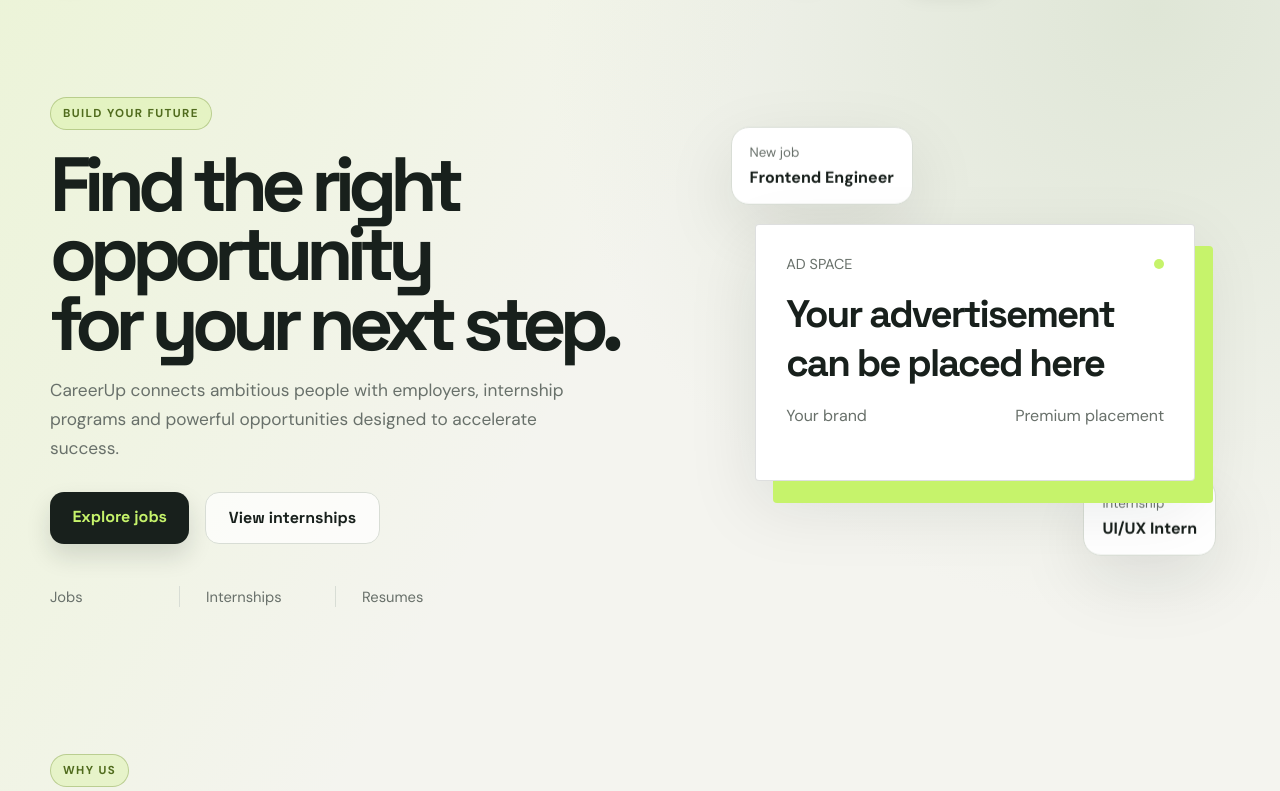
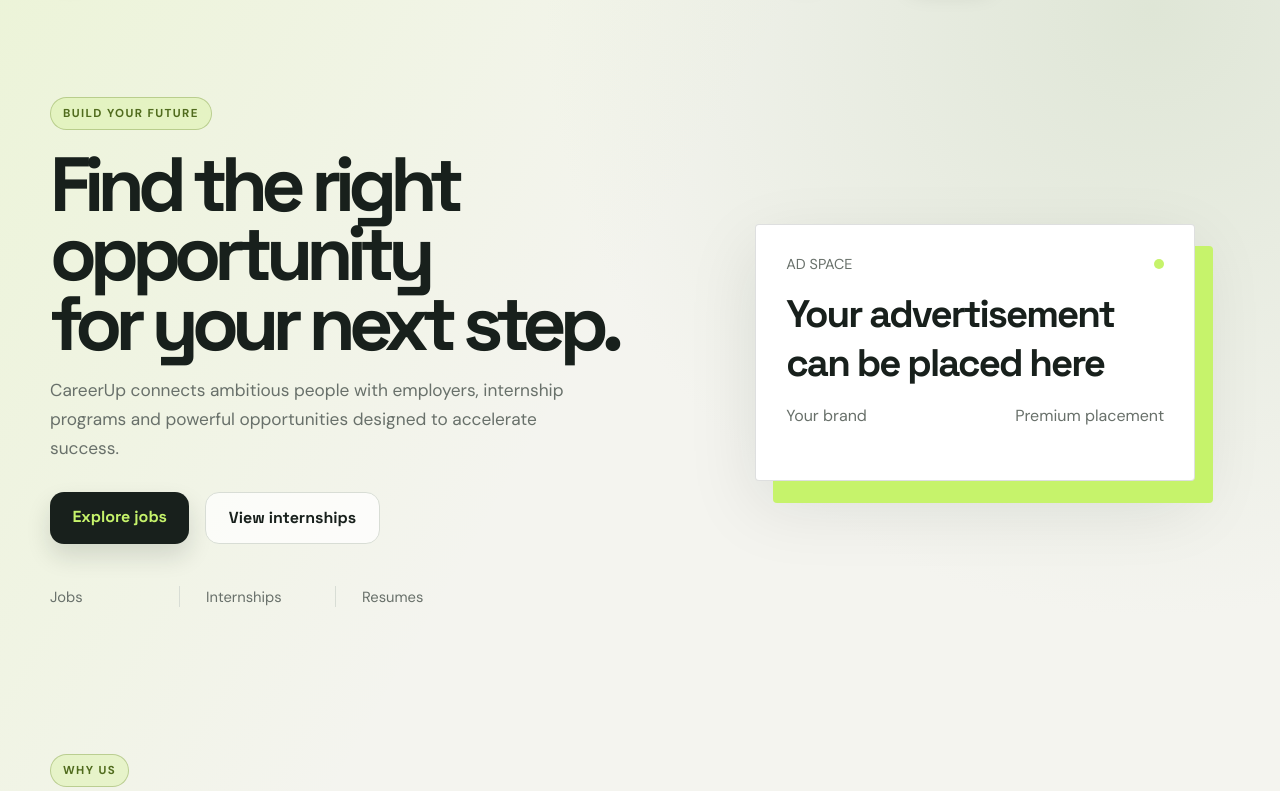
Before and after one commit to Yusufbek728/CareerUp, a Django app: template templates/mainapp/index.html in a window 1280 px wide. Shown: the part 85-876 px from the top of the page. Run offline with Django 5.2, Linux system fonts and the light colour scheme; the template is opened without the code that fills it, so the values that code supplies are empty.

Commit message:
update project

```diff
--- a/templates/mainapp/index.html
+++ b/templates/mainapp/index.html
@@ -120,14 +120,7 @@
                         </div>
                     </div>
 
-                    <div class="floating-card card-a">
-                        <small>{% translate "New job" %}</small>
-                        <strong>Frontend Engineer</strong>
-                    </div>
-                    <div class="floating-card card-b">
-                        <small>{% translate "Internship" %}</small>
-                        <strong>UI/UX Intern</strong>
-                    </div>
+
                 </div>
             </section>
 
```
Also changed, not shown: media/company_photos/company_ruj0BoT.png (added), media/work_photos/admin-work_EnOEm1n.png (added), media/work_photos/work_zb8ZER3.png (added).
